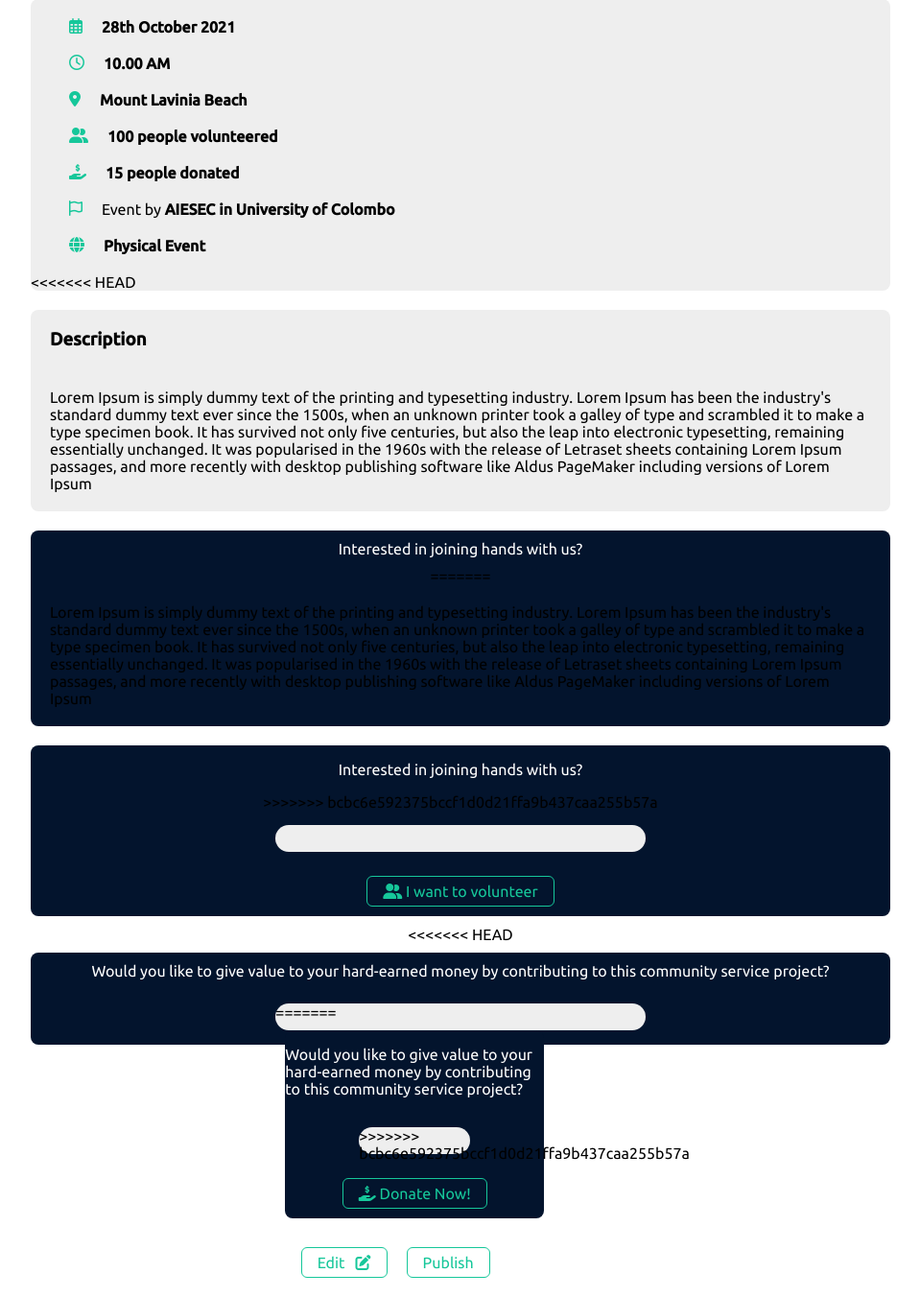
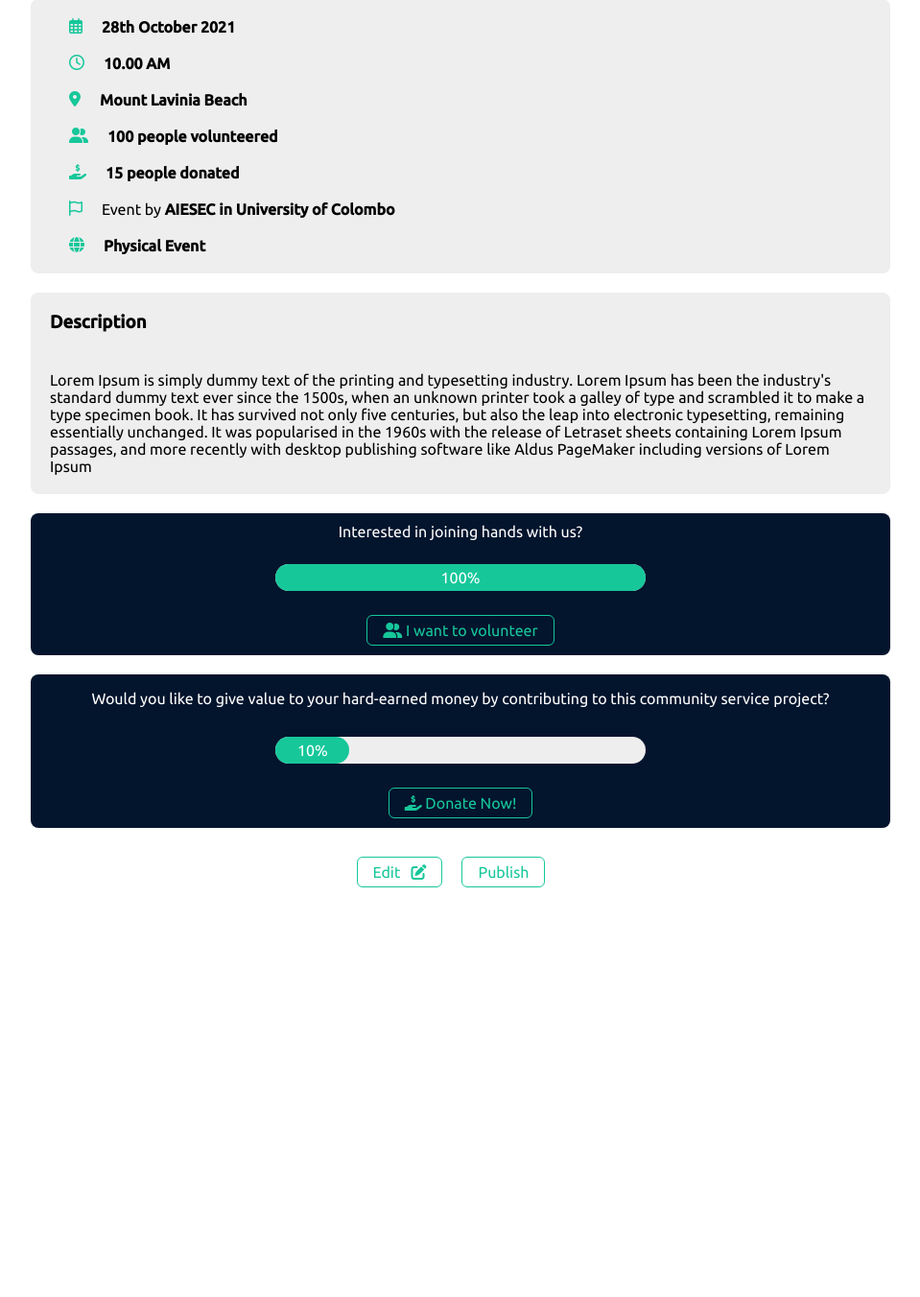
Before and after one commit to visal-jay/CommunityRetreat, a PHP site: page /login/view/aboutEvent.php in a window 1280 px wide. Shown: the part 165-1517 px from the top of the page at 96% size, without its empty margins (160-1119 px from the left). After the commit the page ends 1090 px from the top, so only its background shows below. Run offline with PHP 8.4, Linux system fonts and the light colour scheme; some libraries are stand-ins or nearby versions.

Commit message:
Venodi v4

```diff
--- a/app/view/aboutEvent.php
+++ b/app/view/aboutEvent.php
@@ -112,7 +112,6 @@
         width: 75%;
     }
 
-<<<<<<< HEAD
     textarea {
         height: 150px;
         padding: 12px 20px;
@@ -164,10 +163,11 @@
             width: 100%;
         }
 
+        .progress {
+        width: 75%;
     }
-=======
-}
->>>>>>> bcbc6e592375bccf1d0d21ffa9b437caa255b57a
+
+    }
 </style>
 
 <body>
@@ -243,7 +243,6 @@
                     </div>
                 </div>
 
-<<<<<<< HEAD
             </div>
 
             <div class="flex-col content border-round container-size margin-md" style="background-color: #eeeeee">
@@ -256,20 +255,6 @@
 
             <div class="flex-col flex-center content border-round container-size margin-md" style="background-color: #03142d">
                 <p class="margin-md" style="color:white; text-align:center">Interested in joining hands with us?</p>
-=======
-                <p class="margin-lg">Lorem Ipsum is simply dummy text of the printing and typesetting industry. Lorem
-                    Ipsum has been the industry's standard dummy text ever since the 1500s, when an unknown printer took
-                    a galley of type and scrambled it to make a type specimen book. It has survived not only five
-                    centuries, but also the leap into electronic typesetting, remaining essentially unchanged. It was
-                    popularised in the 1960s with the release of Letraset sheets containing Lorem Ipsum passages, and
-                    more recently with desktop publishing software like Aldus PageMaker including versions of Lorem
-                    Ipsum</p>
-            </div>
-
-            <div class="flex-col flex-center content border-round container-size margin-md"
-                style="background-color: #03142d">
-                <p style="color:white">Interested in joining hands with us?</p>
->>>>>>> bcbc6e592375bccf1d0d21ffa9b437caa255b57a
                 <div class="progress" data-width="100%">
                     <div class="volunteers-progress-bar"></div>
                 </div>
@@ -277,17 +262,11 @@
                     volunteer</button>
             </div>
 
-<<<<<<< HEAD
-            <div class="flex-col flex-center content border-round container-size margin-md" style="background-color: #03142d">
-                <p class="margin-md" style="color:white; text-align:center">Would you like to give value to your hard-earned money by contributing to this community service project?</p>
-                <div class="progress" data-width="15%">
-=======
             <div class="flex-col flex-center content border-round container-size margin-md"
                 style="background-color: #03142d">
                 <p style="color:white">Would you like to give value to your hard-earned money by contributing to this
                     community service project?</p>
                 <div class="progress" data-width="10%">
->>>>>>> bcbc6e592375bccf1d0d21ffa9b437caa255b57a
                     <div class="donaters-progress-bar"></div>
                 </div>
                 <button class="btn clr-green margin-md"
@@ -322,13 +301,7 @@
                 <h2>Donation form</h2>
             </div>
             <div>
-<<<<<<< HEAD
                 <button class="btn-icon btn-close" onclick="togglePopup('form'); blur_background('background'); stillBackground('id1')"><i class="fas fa-times"></i></button>
-=======
-                <button class="btn-icon btn-close"
-                    onclick="togglePopup('form');blur_background('background');stillBackground('id1')"><i
-                        class="fas fa-times"></i></button>
->>>>>>> bcbc6e592375bccf1d0d21ffa9b437caa255b57a
             </div>
             <form action="/action_page.php" class="form-container">
 
@@ -373,16 +346,21 @@
 </body>
 
 <script>
-<<<<<<< HEAD
+
+    function edit() {
+        var data = document.getElementsByClassName("data");
+        var form = document.getElementsByClassName("form");
+        for (var i = 0; i < data.length; i++) {
+            data[i].classList.toggle("hidden");
+        }
+        for (var i = 0; i < form.length; i++) {
+            form[i].classList.toggle("hidden");
+        }
+    }
 
     function togglePopup(id) {
         document.getElementById(id).classList.toggle("active");
     }
-=======
-function togglePopup(id) {
-    document.getElementById(id).classList.toggle("active");
-}
->>>>>>> bcbc6e592375bccf1d0d21ffa9b437caa255b57a
 
 function blur_background(id) {
     document.getElementById(id).classList.toggle("blurred")
@@ -413,27 +391,6 @@ function animateProgressBar(el, width) {
         usedWidth = '20%';
     }
 
-<<<<<<< HEAD
-    function edit() {
-        var data = document.getElementsByClassName("data");
-        var form = document.getElementsByClassName("form");
-        for (var i = 0; i < data.length; i++) {
-            data[i].classList.toggle("hidden");
-        }
-        for (var i = 0; i < form.length; i++) {
-            form[i].classList.toggle("hidden");
-        }
-    }
-
-    function animateProgressBar(el, width) {
-        el.animate({
-            width: width
-        }, {
-            duration: 2000,
-            step: function(now, fx) {
-                if (fx.prop == 'width') {
-                    el.html(Math.round(now * 100) / 100 + '%');
-=======
     el.animate({
         width: usedWidth
     }, {
@@ -442,7 +399,6 @@ function animateProgressBar(el, width) {
             if (fx.prop == 'width') {
                 if (parseInt(width.replace('%', '')) < now) {
                     now = parseInt(width.replace('%', ''));
->>>>>>> bcbc6e592375bccf1d0d21ffa9b437caa255b57a
                 }
                 el.html(Math.round(now * 100) / 100 + '%');
             }
```
